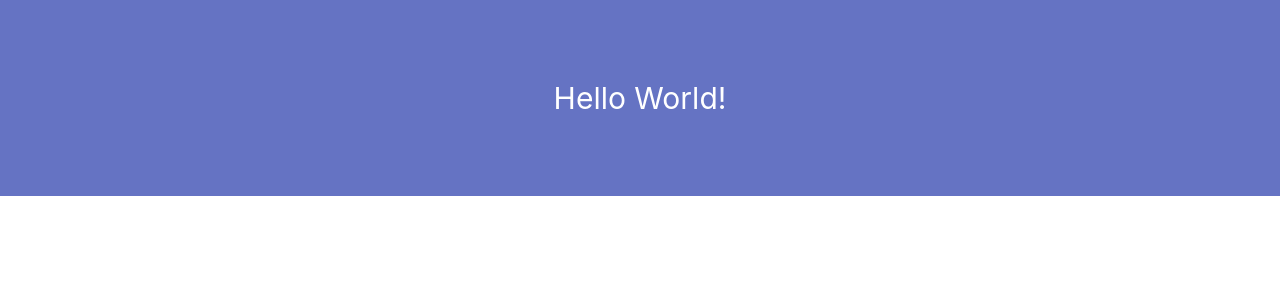
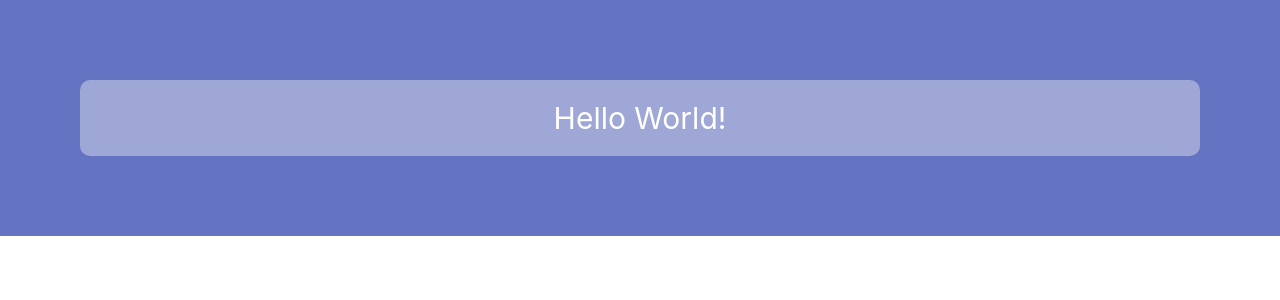
Before and after one commit to NorthShine/fact-checker-client, a React (Vite) app: page / in a window 1280 px wide. Shown: the top 300 px of the page. Built offline with nearby package versions, Linux system fonts and the light colour scheme.

Commit message:
Updated styling

```diff
--- a/src/hooks/useStyles.ts
+++ b/src/hooks/useStyles.ts
@@ -6,11 +6,15 @@ interface CSSStyles {
   [key: string]: SerializedStyles
 }
 
-export const useStyles = (styles: Styles) => Object.entries(styles)
+export const useStyles = (styles: Styles, name?: string) => {
+  const styling = Object.entries(styles)
     .reduce((acc: CSSStyles, [key, value]) => {
       const style = typeof value === 'function'
         ? value(theme)
         : value;
-    acc[key] = css(style);
+      const label = name ? `${name}-${key}` : key;
+      acc[key] = css(style, { label });
       return acc;
     }, {});
+  return styling;
+};
--- a/src/layouts/Main/index.tsx
+++ b/src/layouts/Main/index.tsx
@@ -4,6 +4,12 @@ import { Outlet } from 'react-router-dom';
 import styles from './styles';
 
 export const Main: React.FC = () => {
-  const css = useStyles(styles);
-  return <div css={css.root}><Outlet /></div>;
+  const css = useStyles(styles, 'Main');
+  return (
+    <div css={css.root}>
+      <div css={css.container}>
+        <Outlet />
+      </div>
+    </div>
+  );
 };
--- a/src/layouts/Main/styles.ts
+++ b/src/layouts/Main/styles.ts
@@ -7,7 +7,12 @@ const styles: Styles = {
     textAlign: 'center',
     color: theme.palette.getContrastText(theme.palette.primary.light),
     fontSize: 30
-  })
+  }),
+  container: {
+    padding: 20,
+    backgroundColor: '#9fa7d6',
+    borderRadius: '10px'
+  }
 };
 
 export default styles;
--- a/vite.config.ts
+++ b/vite.config.ts
@@ -8,7 +8,15 @@ export default defineConfig({
   plugins: [react({
     jsxImportSource: '@emotion/react',
     babel: {
-      plugins: ['@emotion/babel-plugin']
+      plugins: [
+        [
+          '@emotion/babel-plugin', {
+            sourceMap: true,
+            autoLabel: 'never',
+            cssPropOptimization: true
+          }
+        ]
+      ]
     }
   })],
   server: {
```
Also changed, not shown: src/layouts/MainLayout/index.tsx (added, +8 -0 lines). Lines whose indentation alone changed are shown as unchanged.
